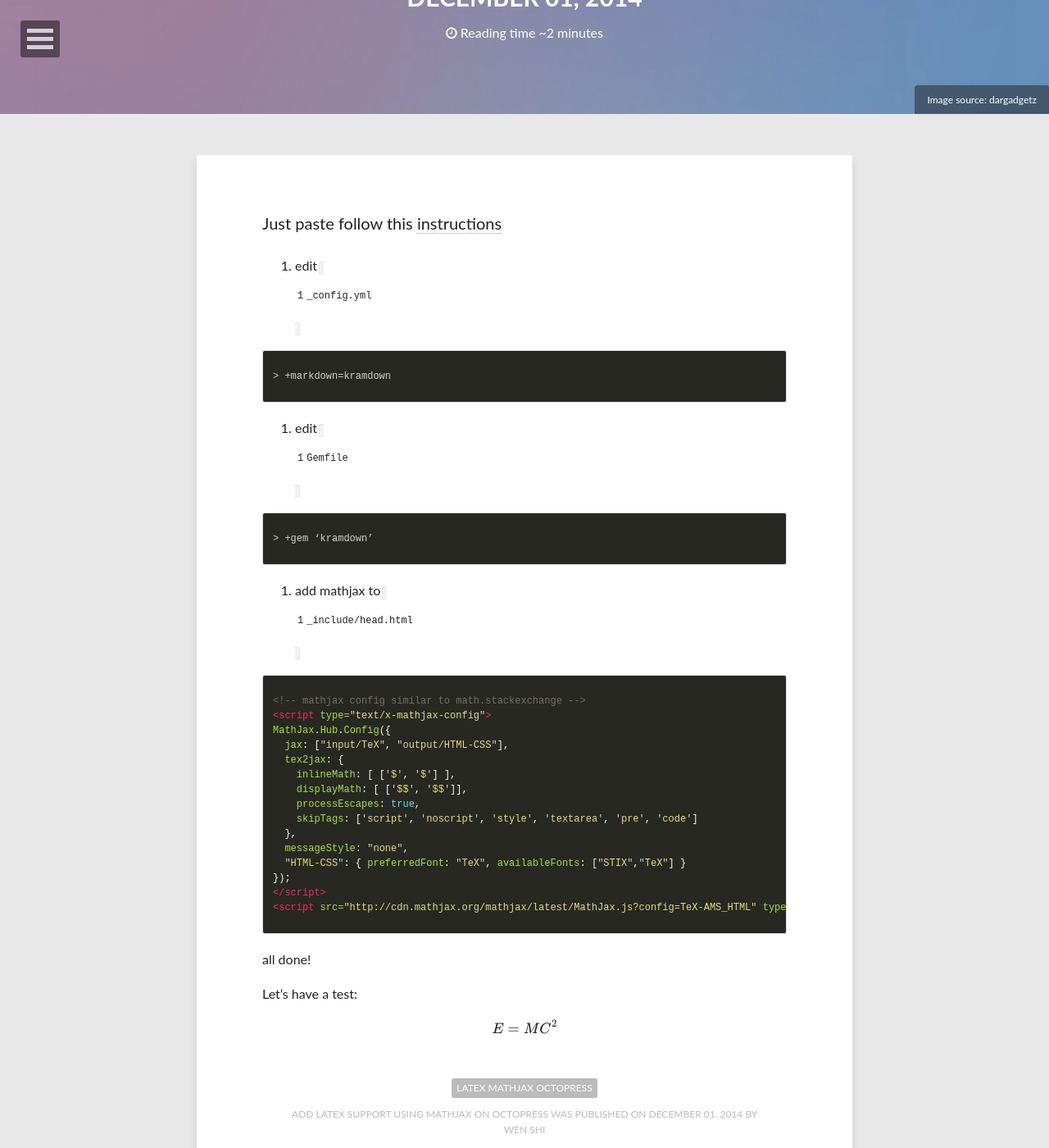
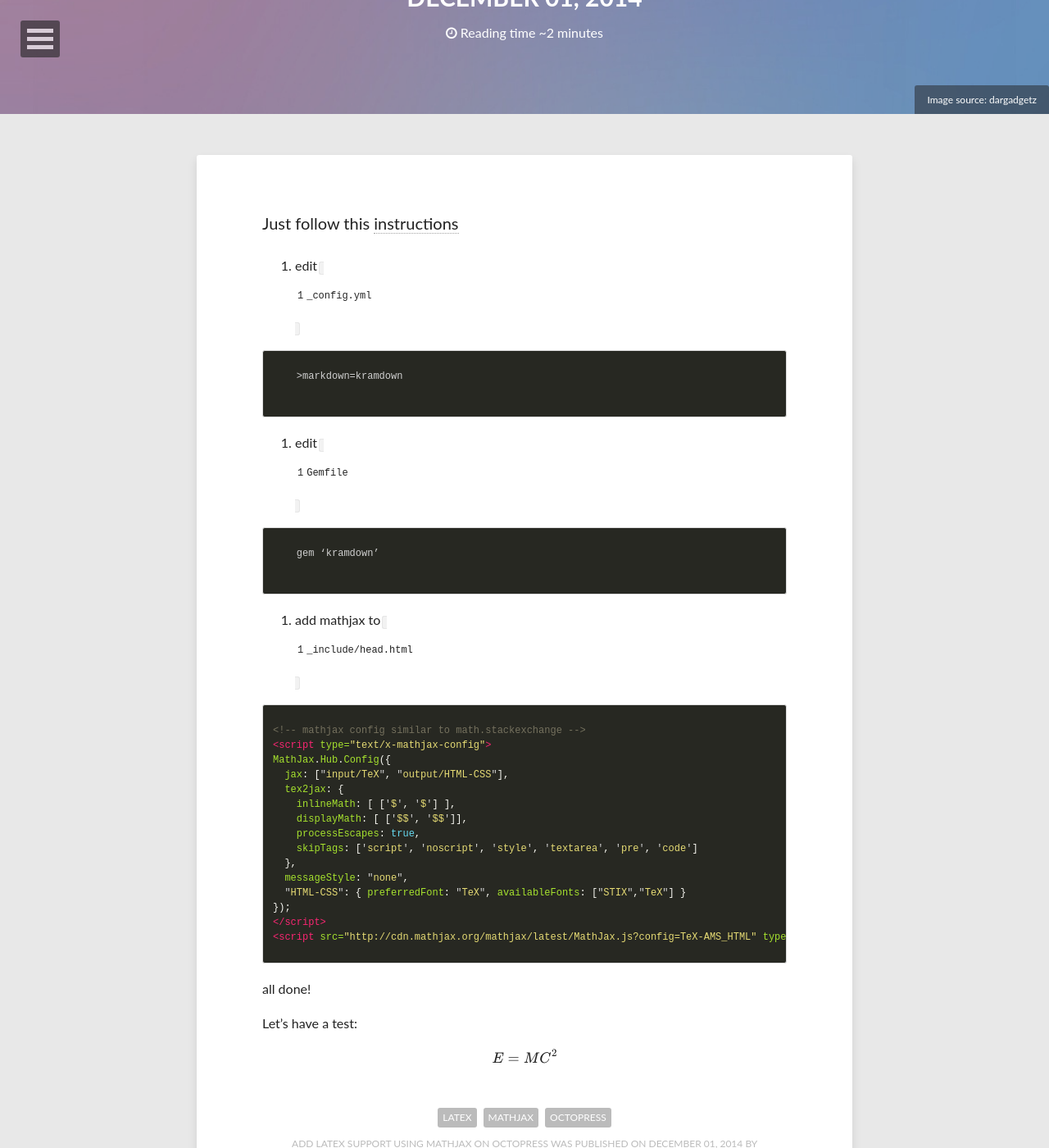
Before and after one commit to huicpc0215/huicpc0215.github.io, a Jekyll site: the page built from _posts/2014-12-01-add-latex-support-using-mathjax-on-octopress.md, in a window 1280 px wide and 1400 px high, scrolled down 261 px. Shown: the whole window at 82% size. Built offline with Jekyll 4.4.1, drawn with Linux system fonts in a browser that asks for light colours; nearby versions of some CDN libraries; formulas are drawn with MathJax 3; comment, search, counter and statistics services are not loaded.

Commit message:
update tags for my first blog

```diff
--- a/_posts/2014-12-01-add-latex-support-using-mathjax-on-octopress.md
+++ b/_posts/2014-12-01-add-latex-support-using-mathjax-on-octopress.md
@@ -4,7 +4,7 @@
 modified:
 categories:
 description: add latex support
-tags: [latex Mathjax Octopress]
+tags: [latex, Mathjax, Octopress]
 image:
   feature: abstract-5.jpg
   credit: dargadgetz
@@ -14,21 +14,17 @@
 ---
 
 
-Just paste follow this [instructions](http://www.idryman.org/blog/2012/03/10/writing-math-equations-on-octopress/ )
+Just follow this [instructions](http://www.idryman.org/blog/2012/03/10/writing-math-equations-on-octopress/ )
 
 1. edit `_config.yml`
-
-{% highlight html %}
-> +markdown=kramdown
-{% endhighlight %}
-
+    {% highlight html %}
+    >markdown=kramdown
+    {% endhighlight %}
 2. edit `Gemfile`
-
-{% highlight html %}
-> +gem ‘kramdown’
-{% endhighlight %}
+    {% highlight html %}
+    gem ‘kramdown’
+    {% endhighlight %}
 3. add mathjax to `_include/head.html`
-
 {% highlight html %}
 <!-- mathjax config similar to math.stackexchange -->
 <script type="text/x-mathjax-config">
```
